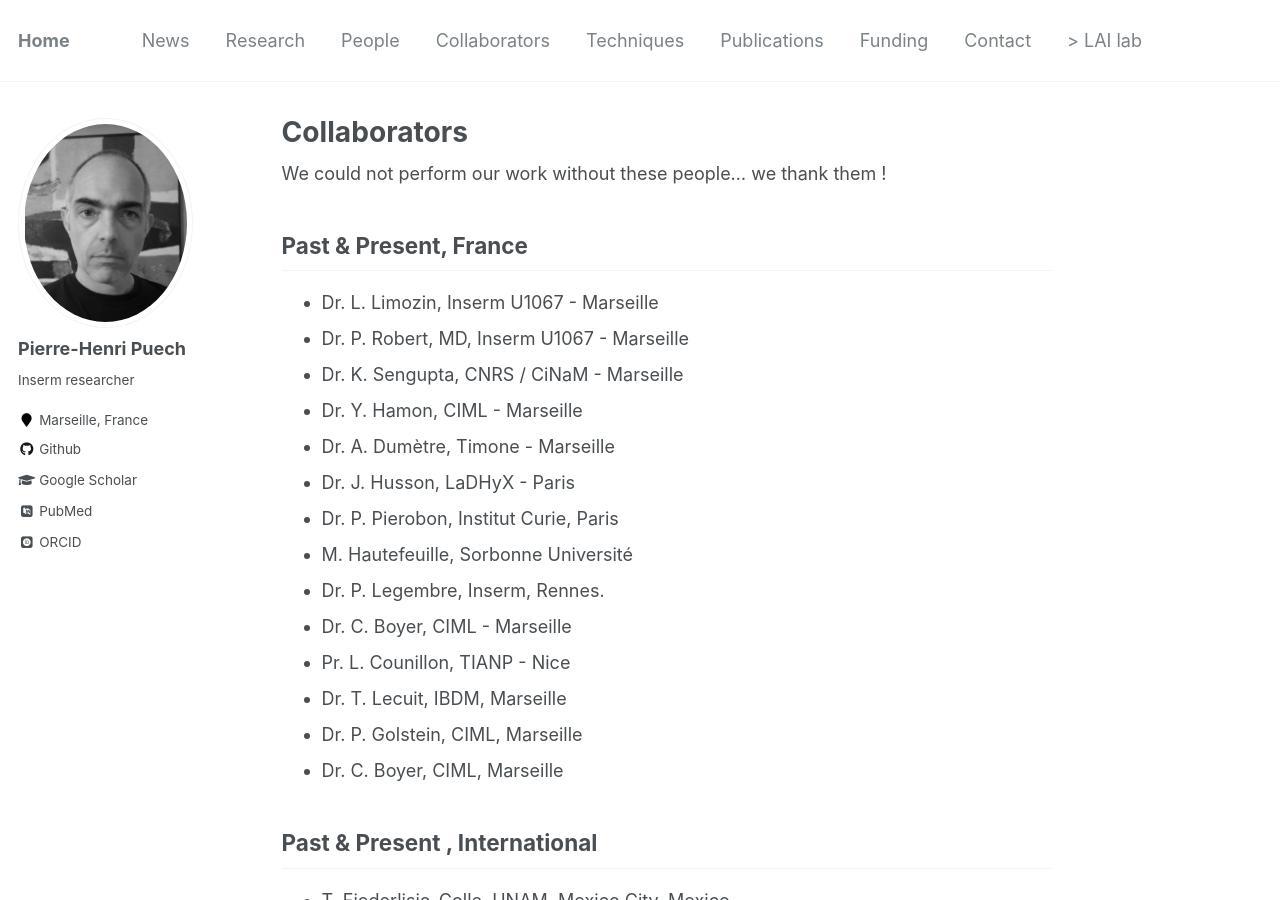
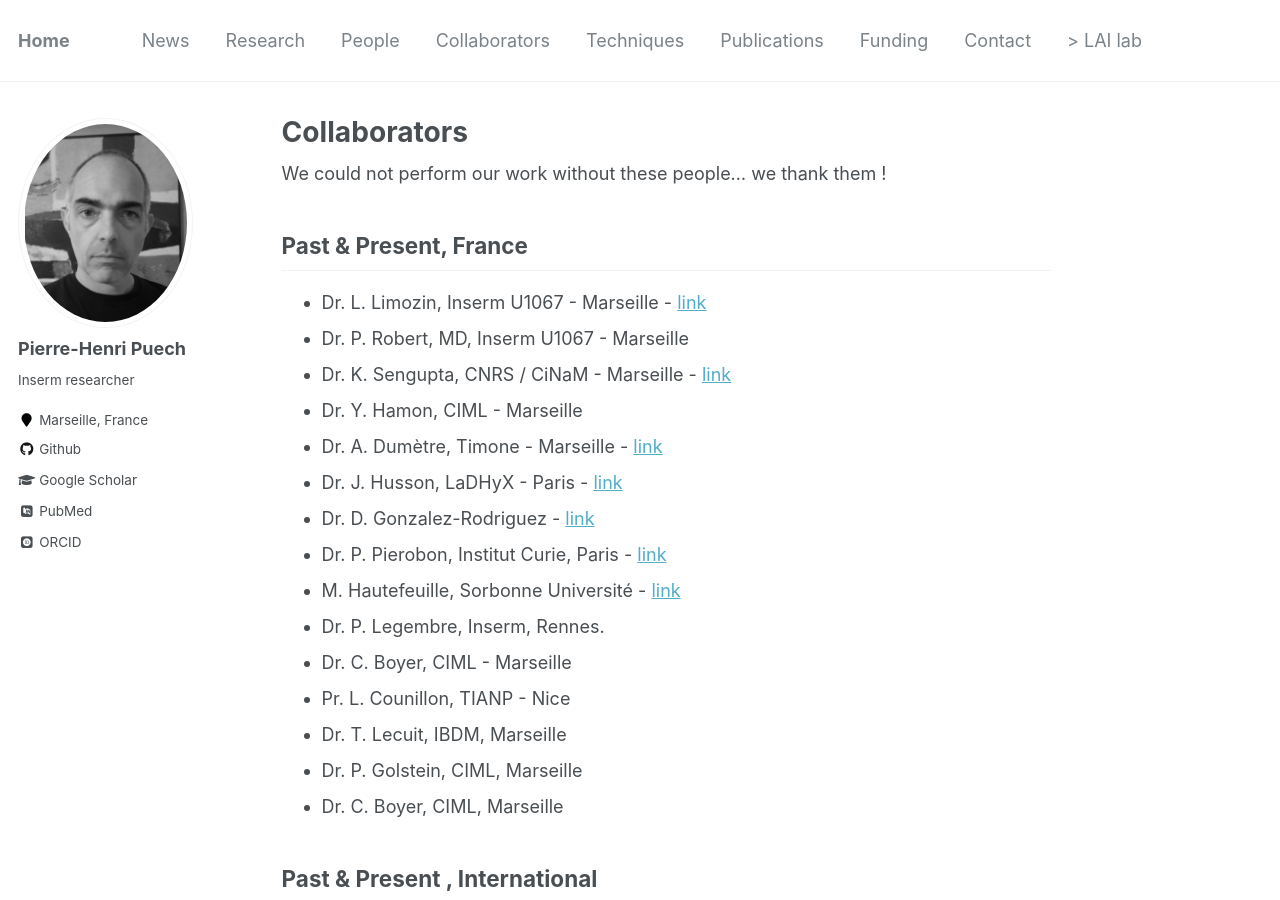
Before and after one commit to phpuech/phpuech.github.io, a Jekyll site: the page built from _pages/collab.md, in a window 1280 px wide and 900 px high. Built offline with Jekyll 4.4.1, drawn with Linux system fonts in a browser that asks for light colours; some web fonts are replaced.

Commit message:
collab sites

```diff
--- a/_pages/collab.md
+++ b/_pages/collab.md
@@ -9,14 +9,15 @@ author_profile: true
 We could not perform our work without these people... we thank them !
 
 ## Past & Present, France
-- Dr. L. Limozin, Inserm U1067 - Marseille
+- Dr. L. Limozin, Inserm U1067 - Marseille - [link](https://laurentlimozin.wordpress.com/)
 - Dr. P. Robert, MD, Inserm U1067 - Marseille
-- Dr. K. Sengupta, CNRS / CiNaM - Marseille
+- Dr. K. Sengupta, CNRS / CiNaM - Marseille - [link](https://www.cinam.univ-mrs.fr/cinam/le-centre/annuaire/fiche-personnel/?idu=184)
 - Dr. Y. Hamon, CIML - Marseille
-- Dr. A. Dumètre, Timone - Marseille
-- Dr. J. Husson, LaDHyX - Paris
-- Dr. P. Pierobon, Institut Curie, Paris
-- M. Hautefeuille, Sorbonne Université
+- Dr. A. Dumètre, Timone - Marseille - [link](https://mamacoolp.wixsite.com/coolp)
+- Dr. J. Husson, LaDHyX - Paris - [link](https://cellmechanics.jimdofree.com/)
+- Dr. D. Gonzalez-Rodriguez - [link](https://lcp-a2mc.univ-lorraine.fr/membres/enseignants-chercheurs/gonzalez-rodriguez-d.)
+- Dr. P. Pierobon, Institut Curie, Paris - [link](https://institutcochin.fr/annuaire/paolo-pierobon)
+- M. Hautefeuille, Sorbonne Université - [link](https://www.ibps.sorbonne-universite.fr/fr/IBPS/annuaire/14269-Mathieu-Hautefeuille)
 - Dr. P. Legembre, Inserm, Rennes.
 - Dr. C. Boyer, CIML - Marseille
 - Pr. L. Counillon, TIANP - Nice
```
